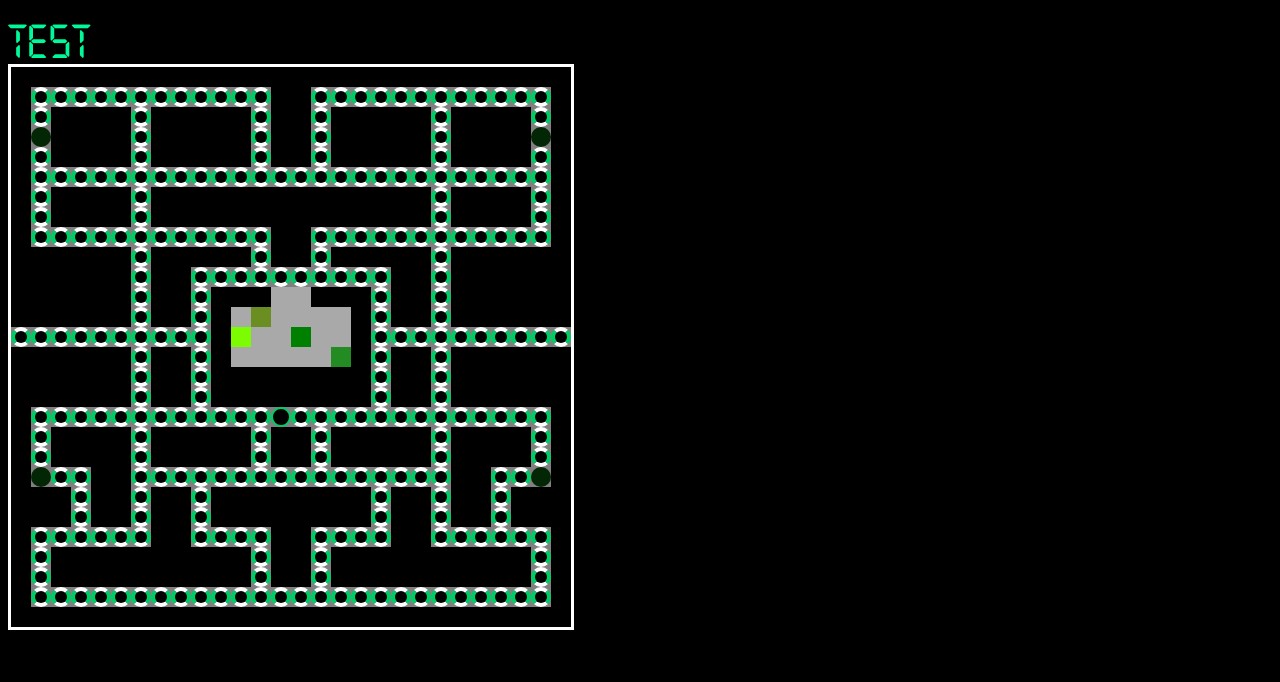
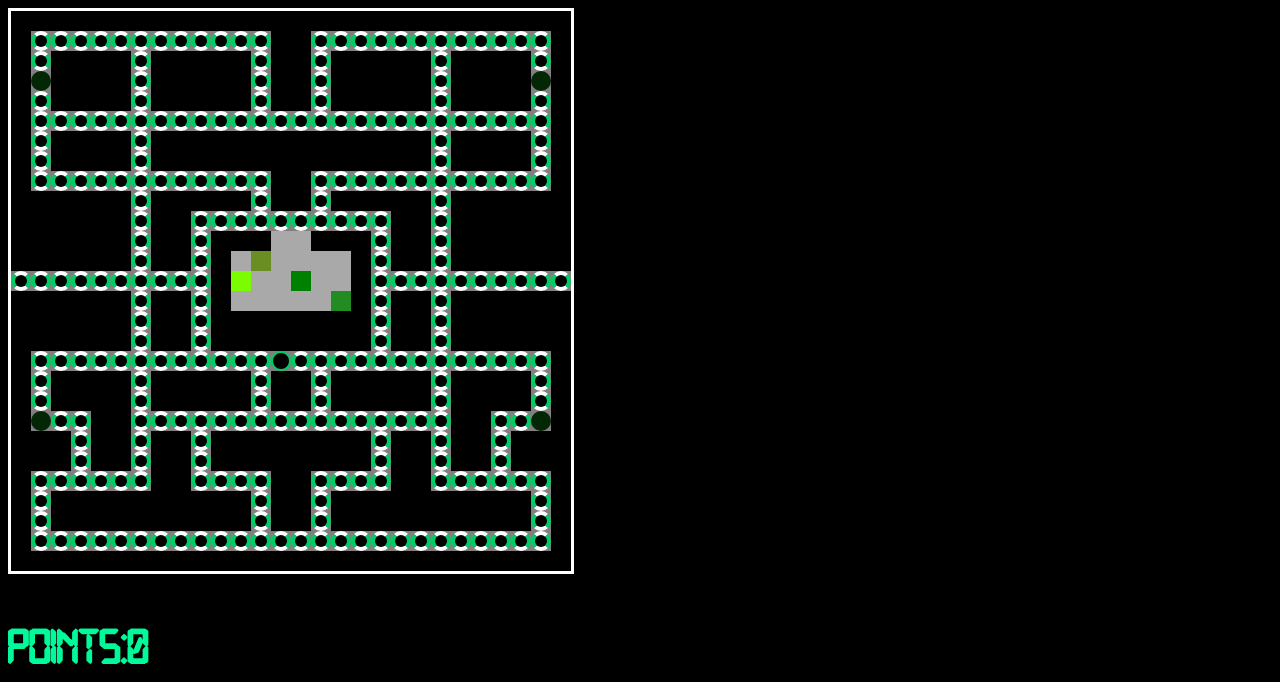
Before and after one commit to Carlj0666/powerpill, a website: page index.html in a window 1280 px wide. Shown: the top 682 px of the page. Drawn offline with Linux system fonts and the light colour scheme.

Commit message:
Confirming github/heroku push

```diff
--- a/index.html
+++ b/index.html
@@ -14,7 +14,6 @@
         <script src="app.js" charset="utf-8"></script>
     </head>
     <body>
-        <a>TEST</a>
         <div class="grid"></div>
         <h2>Points:<span id="points">0</span></h2>
         <iframe style="border: 0; width: 100%; height: 42px;" src="https://bandcamp.com/EmbeddedPlayer/album=345226677/size=small/bgcol=333333/linkcol=0f91ff/transparent=true/" seamless><a href="https://boredgamemusic.bandcamp.com/album/selected-game-worlds-vol-1">Selected Game Worlds Vol. 1 by Bored Game Music</a></iframe>    </body>
```
